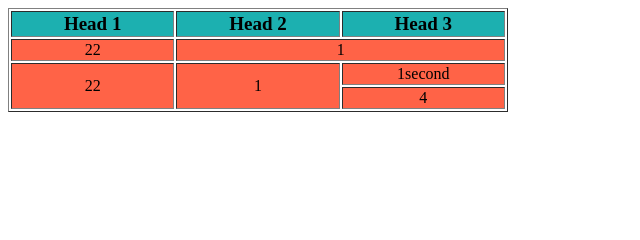
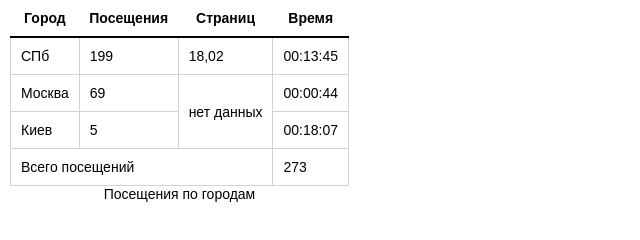
Before and after one commit to SerhiiTkachenko/Games, a plain HTML site: page study/index.html in a window 1280 px wide. Shown: the whole page, without its empty margins (0-640 px from the left). Drawn offline with Linux system fonts and the light colour scheme.

Commit message:
chenged table

```diff
--- a/study/index.html
+++ b/study/index.html
@@ -1,43 +1,73 @@
 <!DOCTYPE html>
 <html lang="en">
+
 <head>
     <meta charset="UTF-8">
     <meta name="viewport" content="width=device-width, initial-scale=1.0">
     <meta http-equiv="X-UA-Compatible" content="ie=edge">
     <title>Document</title>
     <style media="screen">
-        table th {
-            font-size: 19px;
-            background-color: rgb(28, 176, 176);
+        body {
+            width: 350px;
+            margin: 0;
+            padding: 0 10px;
+            font-size: 14px;
+            font-family: Arial, sans-serif;
         }
-        table td {
-            text-align: center;
-            background-color: tomato;
+
+        table {
+            border-collapse: collapse;
+            /*border: 1px solid lightgrey;*/
+        }
+
+        td {
+            padding: 10px;
+            border: 1px solid lightgrey;
+        }
+
+        th {
+            padding: 10px;
+            border-bottom: 2px solid black;
+
+        }
+
+        caption {
+            caption-side: bottom;
         }
     </style>
 </head>
+
 <body>
-    <table border="1" width = "500px">
+    <table>
+        <caption>Посещения по городам</caption>
         <tr>
-            <th>Head 1</th>
-            <th>Head 2</th>
-            <th>Head 3</th>
+            <th>Город</th>
+            <th>Посещения</th>
+            <th>Страниц</th>
+            <th>Время</th>
         </tr>
         <tr>
-            <td rowspan="2" >22</td>
-            <td colspan="2" rowspan="2">1</td>
+            <td>СПб</td>
+            <td>199</td>
+            <td>18,02</td>
+            <td>00:13:45</td>
         </tr>
         <tr>
-
-        </tr>
-        <tr class="second_row">
-            <td rowspan="2">22</td>
-            <td rowspan="2">1</td>
-            <td colspan="2">1second</td>
+            <td>Москва</td>
+            <td>69</td>
+            <td rowspan="2">нет данных</td>
+            <td>00:00:44</td>
         </tr>
         <tr>
-            <td>4</td>
+            <td>Киев</td>
+            <td>5</td>
+            <td>00:18:07</td>
+        </tr>
+        <tr>
+            <td colspan="3">Всего посещений</td>
+            <td>273</td>
         </tr>
     </table>
 </body>
+
 </html>
```
